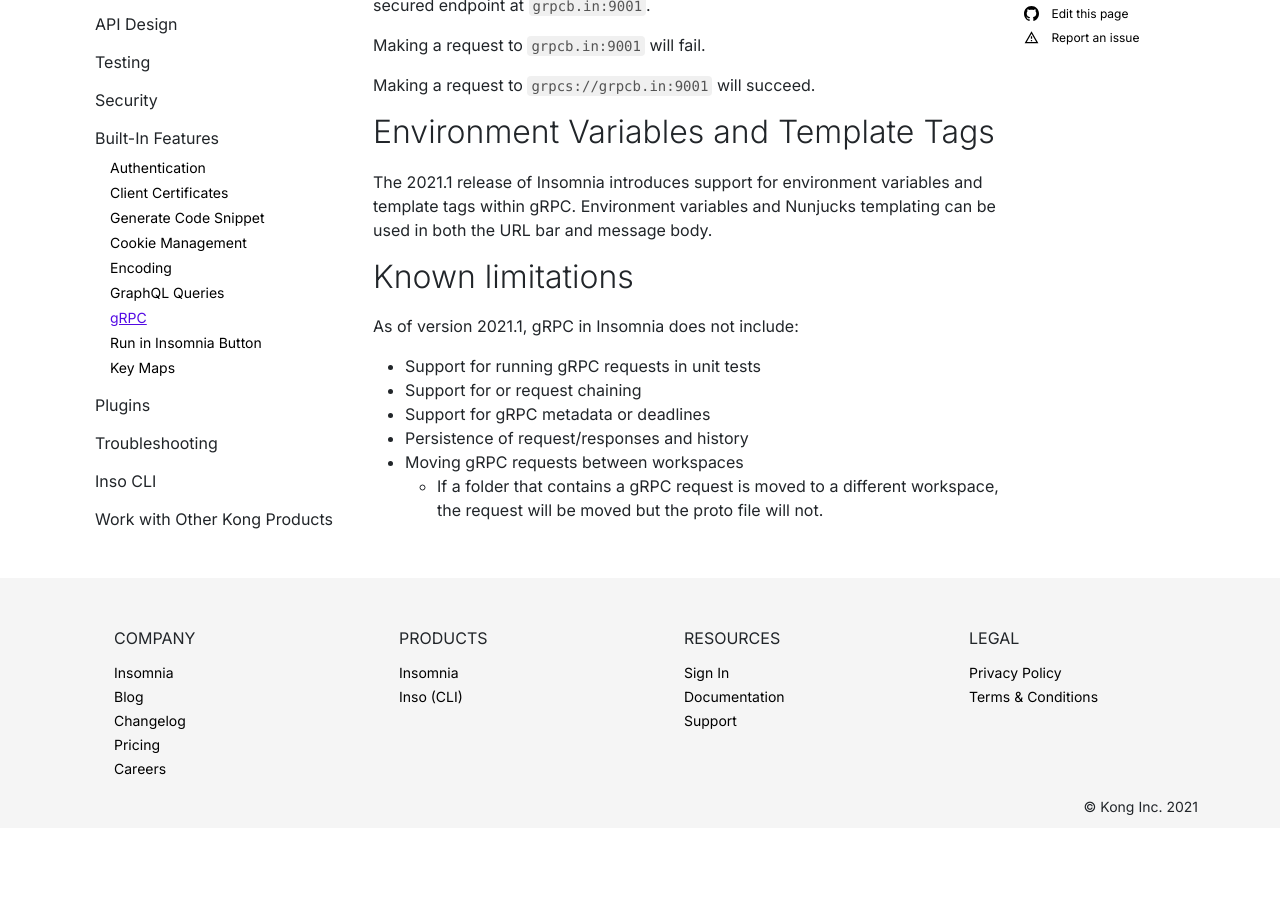
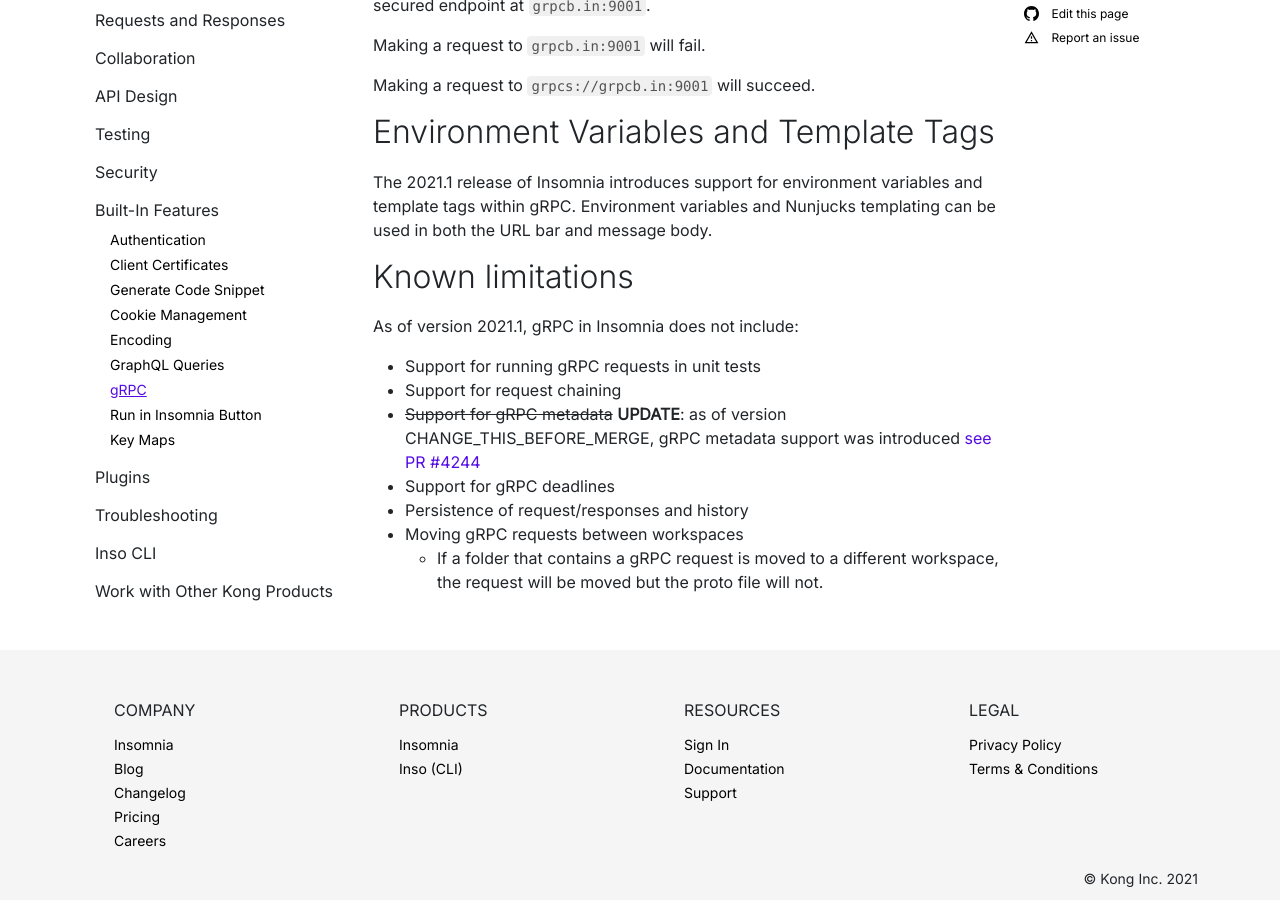
Before and after one commit to Kong/insomnia-docs, a Jekyll site: the page built from docs/insomnia/grpc.md, in a window 1280 px wide and 900 px high, scrolled down 3295 px. Built offline with Jekyll 4.4.1, drawn with Linux system fonts in a browser that asks for light colours; comment, search, counter and statistics services are not loaded; before the commit the page ends 4123 px from its top, so only the background shows below that.

Commit message:
[INS-362] Add gRPC metadata support note

```diff
--- a/docs/insomnia/grpc.md
+++ b/docs/insomnia/grpc.md
@@ -105,8 +105,9 @@
 As of version 2021.1, gRPC in Insomnia does not include:
 
 * Support for running gRPC requests in unit tests
-* Support for  or request chaining
-* Support for gRPC metadata or deadlines
+* Support for request chaining
+* ~~Support for gRPC metadata~~ **UPDATE**: as of version CHANGE_THIS_BEFORE_MERGE, gRPC metadata support was introduced [see PR #4244](https://github.com/Kong/insomnia/pull/4244)
+* Support for gRPC deadlines
 * Persistence of request/responses and history
 * Moving gRPC requests between workspaces
-    * If a folder that contains a gRPC request is moved to a different workspace, the request will be moved but the proto file will not.
+  * If a folder that contains a gRPC request is moved to a different workspace, the request will be moved but the proto file will not.
```
